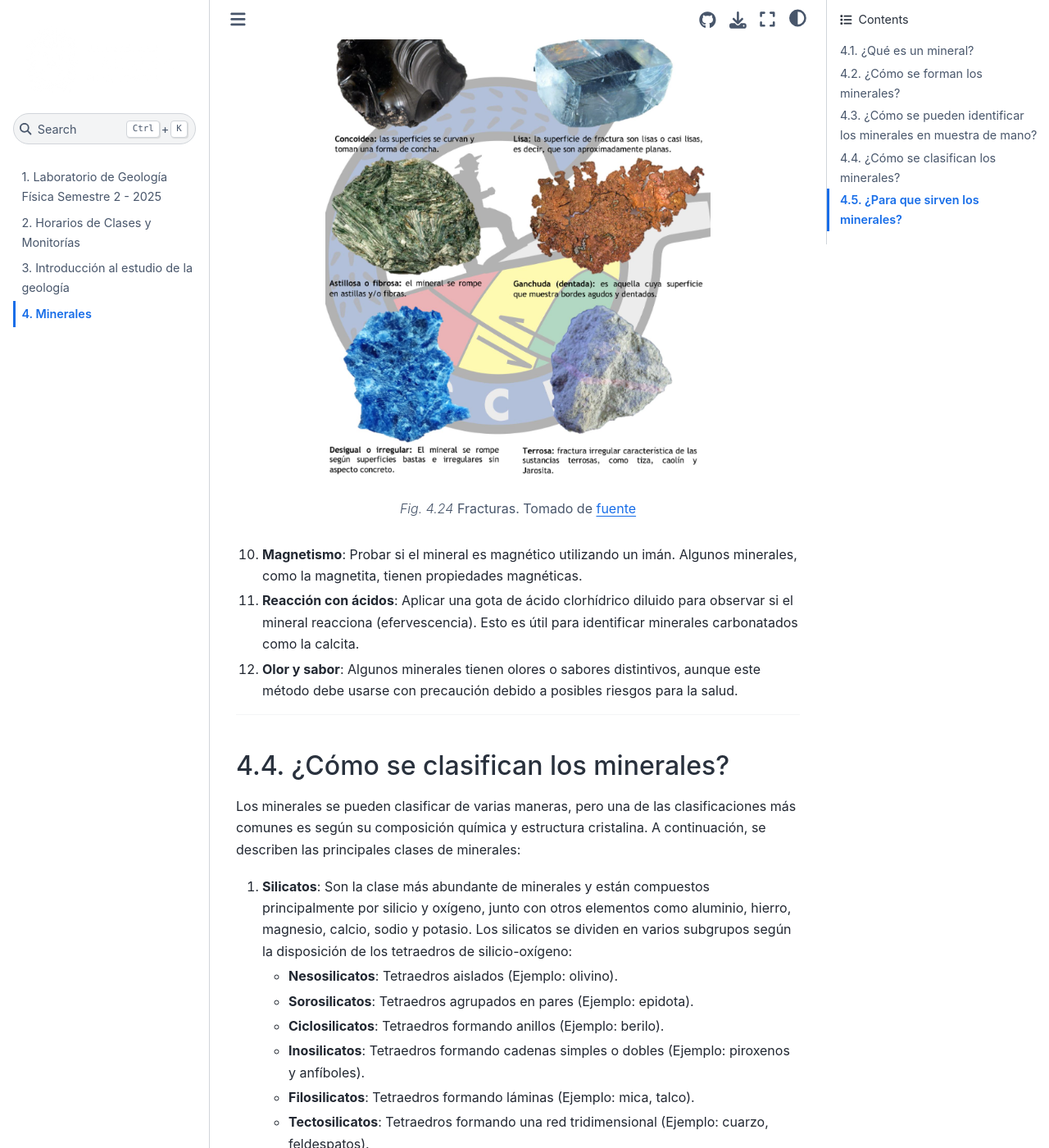
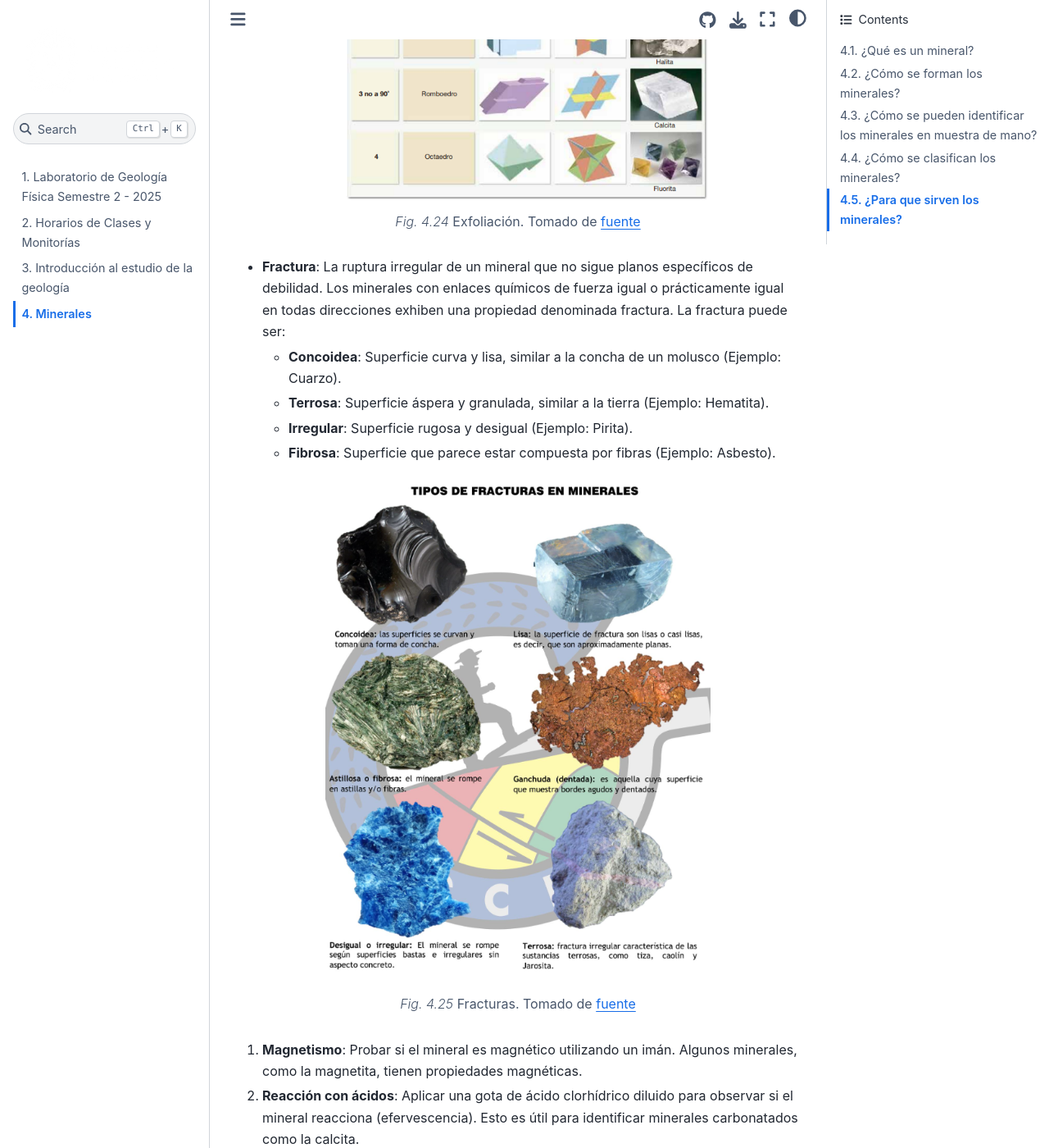
Before and after one commit to oisanchezp/Laboratorio_Geologia_Fisica, a Jupyter Book: the page built from practicas/02_minerales.md, in a window 1280 px wide and 1400 px high, scrolled down 19301 px. Shown: the whole window at 82% size. Built offline with Jupyter Book 1.0.4 settings and Sphinx 7.4.7 and the Sphinx Book theme 1.1.4, drawn with Linux system fonts in a browser that asks for light colours; cross-references to code outside the pages are shown as plain code.

Commit message:
Agregan secciones al capitulo de minerales4

````diff
--- a/practicas/02_minerales.md
+++ b/practicas/02_minerales.md
@@ -396,6 +396,16 @@ La identificación de minerales en muestra de mano se basa en la observación y
 
 8.  **Exfoliación y fractura**: En la estructura cristalina de muchos minerales, algunos enlaces atómicos son más débiles que otros. Es a lo largo de estos enlaces débiles que los minerales tienden a romperse cuando sometidos a tensión.
    - **Exfoliación**: La tendencia de un mineral a romperse a lo largo de planos específicos de debilidad en su estructura cristalina, produciendo superficies lisas y planas. La exfoliación se describe por el número de direcciones en las que un mineral puede dividirse fácilmente y la calidad de las superficies resultantes (perfecta, buena, pobre).
+
+```{figure} ../images/exfoliacion.png
+    :name: fig-exfoliacion
+    :width: 70%
+    :align: center
+    :alt: Exfoliación
+
+**Exfoliación. Tomado de [fuente](https://www.facebook.com/photo/?fbid=346468437629426&set=a.116703240605948)**
+```
+
    - **Fractura**: La ruptura irregular de un mineral que no sigue planos específicos de debilidad. Los minerales con enlaces químicos de fuerza igual o prácticamente igual en todas direcciones exhiben una propiedad denominada fractura. La fractura puede ser:
      - **Concoidea**: Superficie curva y lisa, similar a la concha de un molusco (Ejemplo: Cuarzo).
      - **Terrosa**: Superficie áspera y granulada, similar a la tierra (Ejemplo: Hematita).
````
Also changed, not shown: other parts of practicas/02_minerales.md (+3 -3 lines).
